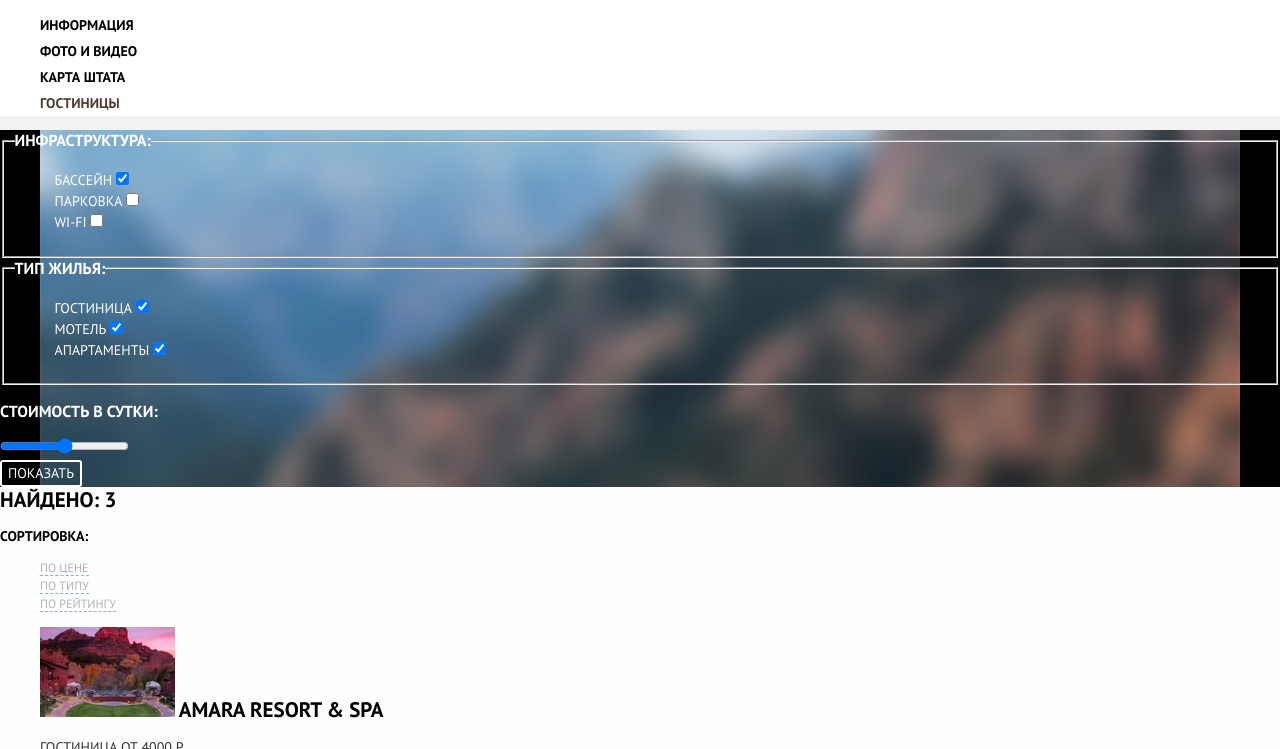
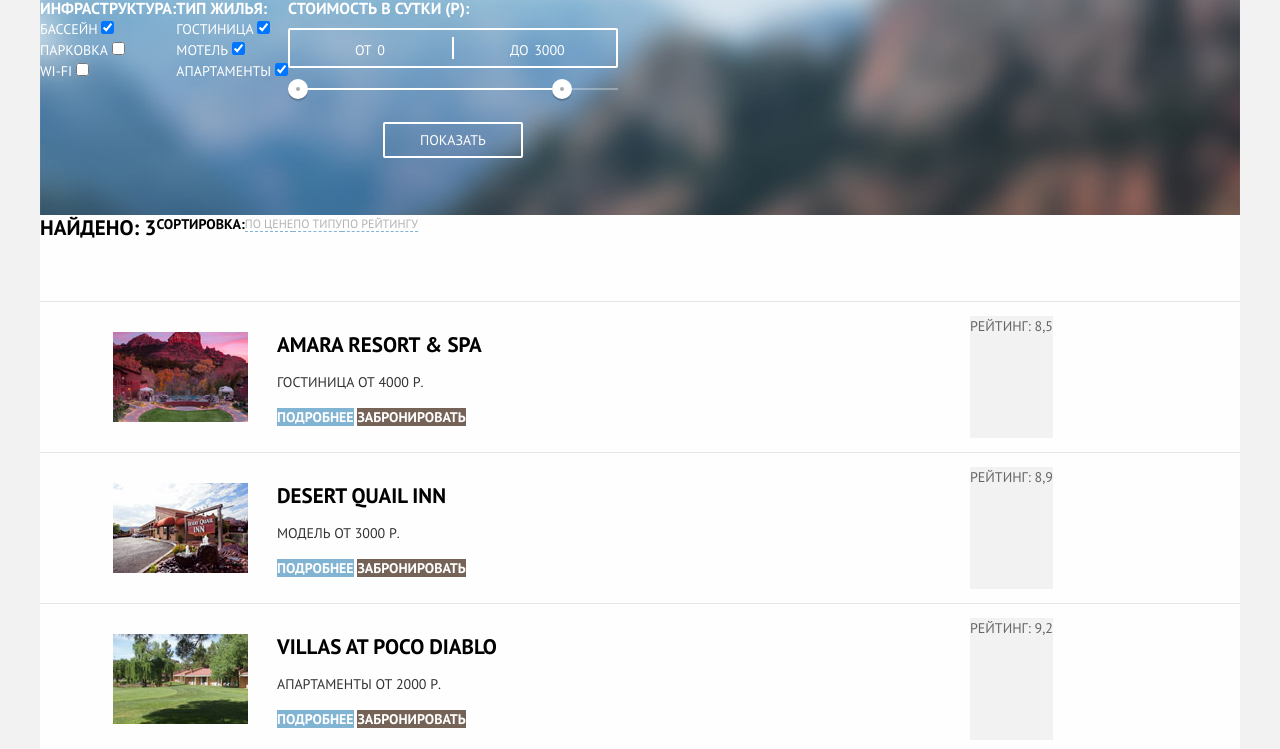
Before and after one commit to d109652/774831-sedona, a plain HTML site: page inner.html in a window 1280 px wide. Shown: the part 80-829 px from the top of the page. Drawn offline with Linux system fonts and the light colour scheme.

Commit message:
задание к 6 лекции

```diff
--- a/css/style.css
+++ b/css/style.css
@@ -201,19 +201,142 @@ a {
   font-size: 16px;
   font-weight: 700;
 }
-.filter-form button {
+/*---------- css сложного фильтра -----------*/
+.filter-range {
+  width: 330px;
+
+  color: #ffffff;
+  text-transform: uppercase;
+}
+
+.filter-range-title {
+  margin-bottom: 9px;
+
+  font-weight: 600;
+  font-size: 16px;
+  line-height: 21px;
+}
+
+.price-controls {
+  position: relative;
+
+  height: 36px;
+  margin-bottom: 20px;
+
+  font-size: 0;
+
+  border: 2px solid #ffffff;
+  border-radius: 2px;
+}
+
+.price-controls::after {
+  content: "";
+  position: absolute;
+  top: 50%;
+  left: 50%;
+
+  width: 2px;
+  height: 22px;
+
+  background: #ffffff;
+  transform: translate(-50%, -50%);
+}
+
+.price-controls label {
+  display: inline-block;
+
+  font-size: 14px;
+  line-height: 38px;
+  vertical-align: top;
+
+  cursor: pointer;
+}
+
+.price-controls .min-price,
+.price-controls .max-price {
+  width: 90px;
+  padding-left: 65px;
+}
+
+.price-controls input {
+  width: 50px;
+  margin: 0;
+
+  color: inherit;
   font: inherit;
+
+  background: none;
+  border: none;
+}
+
+.range-controls {
+  position: relative;
+
+  margin-bottom: 32px;
+}
+
+.range-controls .scale {
+  height: 2px;
+
+  background: rgba(255, 255, 255, 0.3);
+}
+
+.range-controls .bar {
+  width: 80%;
+  height: 2px;
+
+  background: #ffffff;
+}
+
+.range-toggle {
+  position: absolute;
+  top: -9px;
+
+  width: 4px;
+  height: 4px;
+
+  background: #ababab;
+  border: 8px solid #ffffff;
+  border-radius: 50%;
+  box-shadow: 0 2px 1px 0 rgba(0, 1, 1, 0.2);
+  cursor: pointer;
+}
+
+.range-toggle:hover {
+  background: #1c4f80;
+}
+
+.range-toggle-min {
+  left: 0;
+}
+
+.range-toggle-max {
+  left: 80%;
+}
+
+.btn-transparent {
+  display: block;
+  margin: 0 auto;
+  padding: 6px 35px;
+
+  font-size: 14px;
+  line-height: 20px;
+  color: #ffffff;
   text-transform: uppercase;
+
+  background: transparent;
   border: 2px solid #ffffff;
-  border-radius: 3px;
-  color:#ffffff;
-  background-color: transparent;
+  border-radius: 2px;
+  cursor: pointer;
 }
-.filter-form button:hover,
-.filter-form button:focus {
+
+.btn-transparent:hover {
   color: #000000;
-  background-color: #ffffff;
+
+  background: #ffffff;
 }
+/* конец сложной формы */
+
 .filter-item label {
   font-size:  14px;
 }
@@ -294,3 +417,138 @@ a {
   color:rgba(255,255,255,0.3);
   background-color: #503e33;
 }
+/*---- СЕТКА ----*/
+body {
+  width: 1200px;
+  margin: 0 auto;
+}
+.main-nav {
+  display: flex;
+}
+.site-nav {
+  display: flex;
+}
+.index {
+  margin: 0px;
+  padding: 0px;
+}
+.container-wrapper {
+  display: flex;
+  flex-direction: column;
+  justify-content: center;
+  align-items: center;
+  min-height: 216px;
+  text-align: center;
+  margin: 0px;
+}
+.causes-all {
+  display: flex;
+  flex-wrap: wrap;
+  padding: 0px;
+}
+.causes-item {
+  display: flex;
+  text-align: center;
+}
+.causes-wrapper {
+  width: 400px;
+}
+.service-full {
+  display: flex;
+  padding: 0px;
+}
+.service-item {
+  width: 400px;
+  height: 330px;
+  text-align: center;
+}
+.two {
+  flex-direction: row-reverse;
+}
+.three {
+  flex-direction: column;
+  width: 400px;
+  height: 330px;
+}
+.search {
+  display: flex;
+  flex-direction: column;
+  padding: 0px;
+  margin: 0px;
+  height: 291px;
+  text-align: center;
+}
+.main-footer {
+  display: flex;
+  width: 1200px;
+  height: 120px;
+}
+.footer-hashtag,
+.footer-social,
+.footer-copyright {
+  margin: 0px;
+  width: 400px;
+}
+
+/*inner*/
+
+.filter-form {
+  display: flex;
+  height: 217px;
+}
+.filter-item {
+  display: flex;
+  border: none;
+  padding: 0px;
+  margin: 0px;
+}
+.filter-item ul {
+  margin: 0px;
+  padding: 0px;
+}
+
+.sorting {
+  display: flex;
+  margin: 0px;
+  height: 86px;
+  border-bottom: 1px solid #e5e5e5;
+}
+.results {
+  margin: 0px;
+  padding: 0px;
+}
+.sorting h3 {
+  margin: 0px;
+}
+.sorting ul {
+  display: flex;
+  margin: 0px;
+  padding: 0px;
+}
+.content-list {
+  display: flex;
+  flex-direction: column;
+  height: 453px;
+  margin: 0px;
+  padding: 0px;
+}
+.results li {
+  display: flex;
+  height: 150px;
+  width: 1200px;
+  border-bottom: 1px solid #e5e5e5;
+}
+.img-wrapper {
+  width: 207px;
+}
+.img-wrapper img {
+  width: 135px;
+  height: 90px;
+  padding:  30px 0px 30px 73px;
+}
+.results-wrapper {
+  width: 693px;
+  padding-left: 30px;
+  padding-top: 30px;
+  padding-bottom: 30px;
+}
--- a/inner.html
+++ b/inner.html
@@ -21,7 +21,6 @@
         </ul>
       </nav>
     </header>
-
     <main class="container inner">
       <h1 class="visually-hidden">Поиск гостиниц</h1>
       <section class="filter">
@@ -44,7 +43,6 @@
                   </li>
                 </ul>
             </fieldset>
-
             <fieldset class="filter-item">
               <legend>Тип жилья:</legend>
               <ul>
@@ -62,12 +60,21 @@
                 </li>
               </ul>
             </fieldset>
-            <div>
-              <h3>Стоимость в сутки:</h3>
-              <output></output><output></output><!-- заготовка -->
-              <input id="value" type="range" name="value">
+            <div class="filter-range">
+              <div class="filter-range-title">Стоимость в сутки (р):</div>
+              <div class="price-controls">
+                <label class="min-price">от <input type="text" name="min-price" value="0"></label>
+                <label class="max-price">до <input type="text" name="max-price" value="3000"></label>
               </div>
-            <button type="submit" name="button">Показать</button>
+              <div class="range-controls">
+                <div class="scale">
+                  <div class="bar"></div>
+                </div>
+                <div class="range-toggle range-toggle-min"></div>
+                <div class="range-toggle range-toggle-max"></div>
+              </div>
+              <button class="btn-transparent" type="submit">Показать</button>
+            </div>
           </form>
       </section>
       <section class="sorting">
@@ -84,37 +91,53 @@
         <h2 class="visually-hidden">Список отелей</h2>
         <ul class="results">
           <li>
+            <div class="img-wrapper">
               <img src="img/Layer-21.jpg" width="135" height="90" alt="Amara resort & spa">
+            </div>
+            <div class="results-wrapper">
               <a href="#" class="results-caption">Amara resort & spa</a>
               <p>Гостиница от 4000 Р.</p>
+              <div class="buttons-wrapper">
                 <a class="more-info" href="#">Подробнее</a>
                 <a class="reserv" href="#">Забронировать</a>
+              </div>
+            </div>
             <p class="rating">Рейтинг: 8,5</p>
           </li>
           <li>
+            <div class="img-wrapper">
               <img src="img/Layer-89.jpg" width="135" height="90" alt="Desert quail inn">
+            </div>
+            <div class="results-wrapper">
               <a href="#" class="results-caption">Desert quail inn</a>
               <p>Модель от 3000 Р.</p>
+              <div class="buttons-wrapper">
                 <a class="more-info" href="#">Подробнее</a>
                 <a class="reserv" href="#">Забронировать</a>
+              </div>
+            </div>
             <p class="rating">Рейтинг: 8,9</p>
           </li>
           <li>
+            <div class="img-wrapper">
               <img src="img/Layer-22.jpg" width="135" height="90" alt="Villas at poco diablo">
+            </div>
+            <div class="results-wrapper">
               <a href="#" class="results-caption">Villas at poco diablo</a>
               <p>Апартаменты от 2000 Р.</p>
+              <div class="buttons-wrapper">
                 <a class="more-info" href="#">Подробнее</a>
                 <a class="reserv" href="#">Забронировать</a>
+              </div>
+            </div>
             <p class="rating">Рейтинг: 9,2</p>
           </li>
         </ul>
       </section>
     </main>
 
-    <footer>
-      <p class="footer-hashtag">
-        #visitsedona
-      </p>
+    <footer class="main-footer">
+      <p class="footer-hashtag">#visitsedona</p>
       <div class="footer-social">
         <ul>
           <li><a class="social-button" href="#" aria-label="Тивиттер"></a></li>
```
Also changed, not shown: index.html (+12 -7 lines), img/background-photo.jpg (added). Lines whose indentation alone changed are shown as unchanged.
